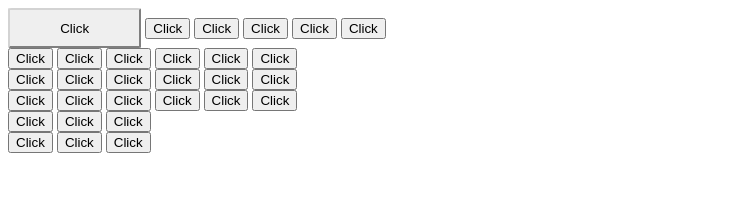
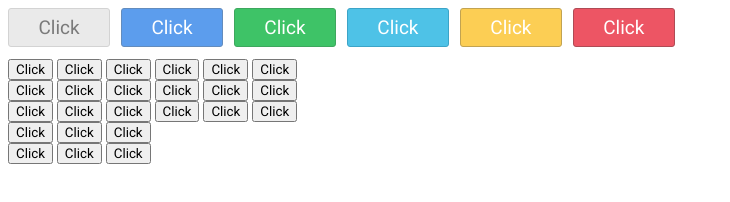
Before and after one commit to AldanaArcidiacono/preCurso-ISDI, a plain HTML site: page Clases-htmsl,css,js/tema8-css.html in a window 1280 px wide. Shown: the whole page, without its empty margins (0-730 px from the left). Drawn offline with Linux system fonts and the light colour scheme.

Commit message:
Add first line of buttons

```diff
--- a/Clases-htmsl,css,js/tema8-css.css
+++ b/Clases-htmsl,css,js/tema8-css.css
@@ -1,8 +1,95 @@
+@import url('https://fonts.googleapis.com/css2?family=Roboto:ital,wght@0,100;0,300;0,400;0,500;1,100;1,300;1,400&display=swap');
+
+*{
+    font-family: roboto;
+}
+
 .first-1 {
-    border-radius: 3%;
-    border-color: lightgrey;
+    width: 102px;
+    height: 39px;
+    font-size: 19px;
+    border-radius: 3px;
+    margin-bottom: 12px;
+    margin-right: 7px;
+    padding: 4px;
+    border: 1px solid lightgray;
+    background-color: #EAEAEA;
+    color: #7a7a7a;
     box-shadow: none;
-    width: 10em;
-    height: 3em;
+    text-decoration: none;
+}
 
+.first-2 {
+    width: 102px;
+    height: 39px;
+    font-size: 19px;
+    border-radius: 3px;
+    margin-bottom: 12px;
+    margin-right: 7px;
+    padding: 4px;
+    border: 1px solid #638cbd;
+    background-color: #5C9DED;
+    color: white;
+    box-shadow: none;
+    text-decoration: none;
 }
+
+.first-3 {
+    width: 102px;
+    height: 39px;
+    font-size: 19px;
+    border-radius: 3px;
+    margin-bottom: 12px;
+    margin-right: 7px;
+    padding: 4px;
+    border: 1px solid #3ea75e;
+    background-color: #3EC367;
+    color: white;
+    box-shadow: none;
+    text-decoration: none;
+}
+
+.first-4 {
+    width: 102px;
+    height: 39px;
+    font-size: 19px;
+    border-radius: 3px;
+    margin-bottom: 12px;
+    margin-right: 7px;
+    padding: 4px;
+    border: 1px solid #3ca4c7;
+    background-color: #4EC2E7;
+    color: white;
+    box-shadow: none;
+    text-decoration: none;
+}
+
+.first-5 {
+    width: 102px;
+    height: 39px;
+    font-size: 19px;
+    border-radius: 3px;
+    margin-bottom: 12px;
+    margin-right: 7px;
+    padding: 4px;
+    border: 1px solid #c2a351;
+    background-color: #FCCE54;
+    color: white;
+    text-decoration: none;
+    box-shadow: none;
+}
+
+.first-6 {
+    width: 102px;
+    height: 39px;
+    font-size: 19px;
+    border-radius: 3px;
+    margin-bottom: 12px;
+    margin-right: 7px;
+    padding: 4px;
+    border: 1px solid #af4b55;
+    background-color: #ED5564;
+    color: white;
+    text-decoration: none;
+    box-shadow: none;
+}
```
